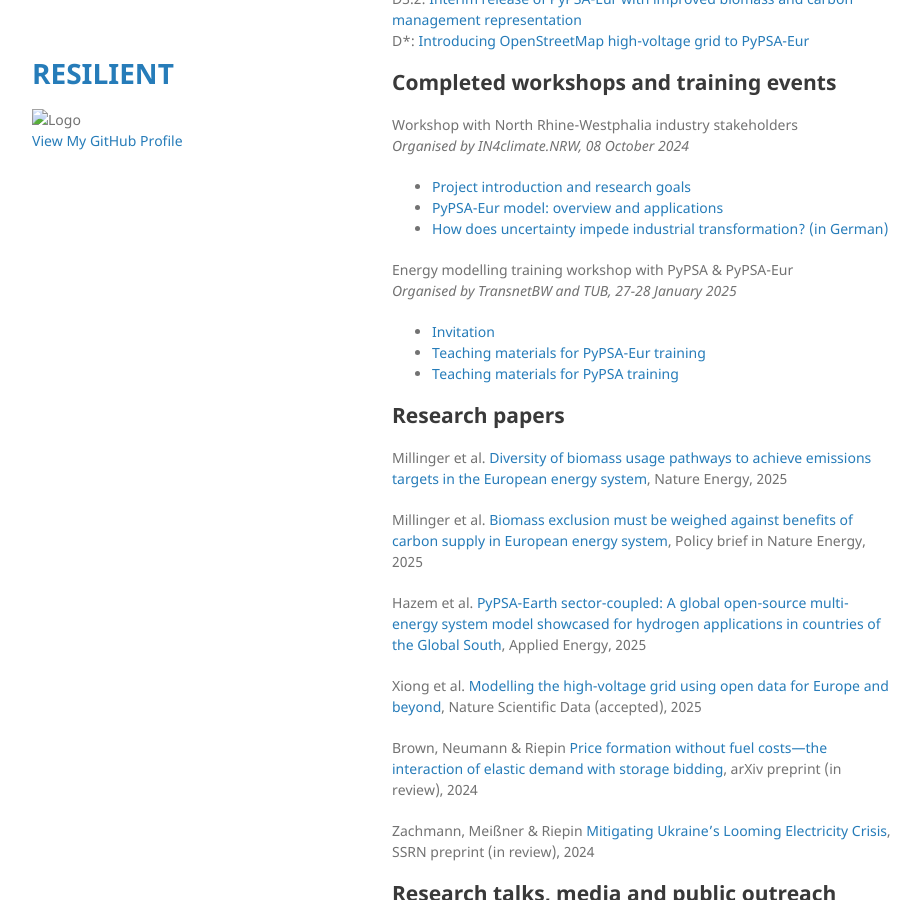
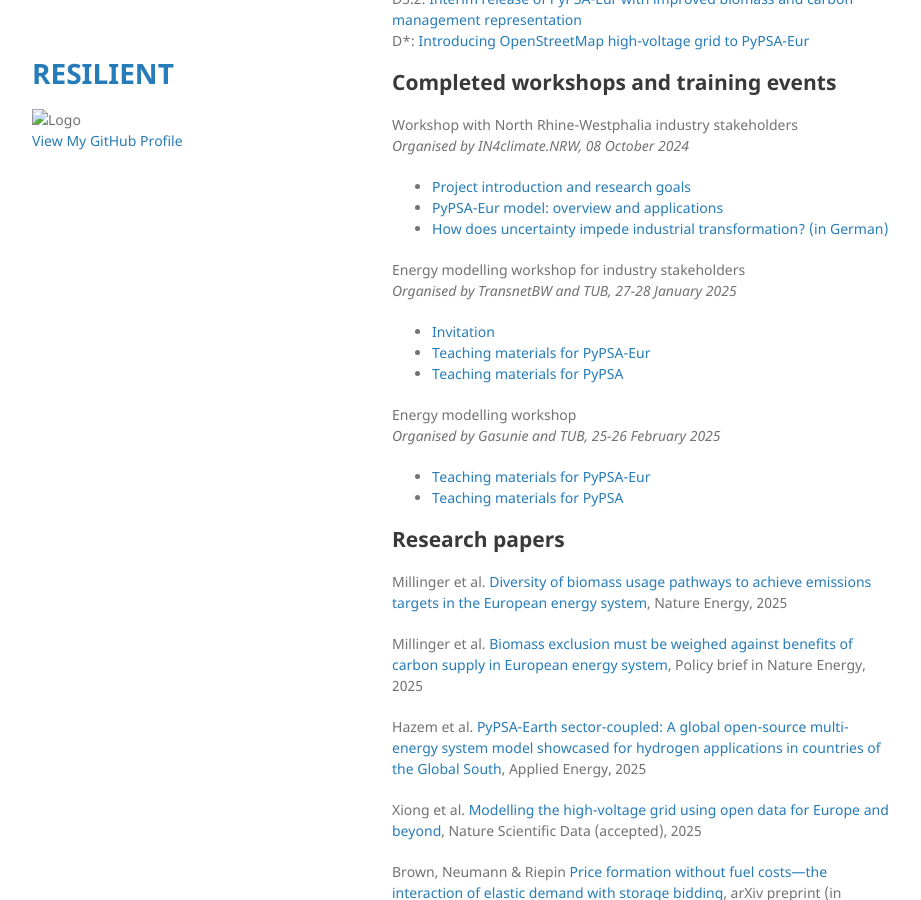
Before and after one commit to resilient-project/resilient-project.github.io, a Jekyll site: the page built from index.md, in a window 1280 px wide and 900 px high, scrolled down 1238 px. Shown: the whole window, without its empty margins (178-1099 px from the left). Built offline with Jekyll 4.4.1, drawn with Linux system fonts in a browser that asks for light colours; our own code applies the rules of GitHub Pages for plain Markdown files.

Commit message:
add gasunie workshop

```diff
--- a/index.md
+++ b/index.md
@@ -41,11 +41,17 @@ Workshop with North Rhine-Westphalia industry stakeholders\
 - [How does uncertainty impede industrial transformation? (in German)](https://resilient-project.github.io/static/uploads/stakeholderworkshop_FraunhoferISI.pdf)
 
 
-Energy modelling training workshop with PyPSA & PyPSA-Eur\
+Energy modelling workshop for industry stakeholders\
 *Organised by TransnetBW and TUB, 27-28 January 2025*
 - [Invitation](https://www.linkedin.com/feed/update/urn:li:activity:7274361929098317824/)
-- [Teaching materials for PyPSA-Eur training](https://docs.google.com/presentation/d/1jqMp5ZYhTRi6gNDoa1UgDzGFLU5ifxeLgfW0R8FBTB4)
-- [Teaching materials for PyPSA training](https://irieo.github.io/workshop-pypsa-transnetbw/intro.html)
+- [Teaching materials for PyPSA-Eur](https://docs.google.com/presentation/d/1jqMp5ZYhTRi6gNDoa1UgDzGFLU5ifxeLgfW0R8FBTB4)
+- [Teaching materials for PyPSA](https://irieo.github.io/workshop-pypsa-transnetbw/intro.html)
+
+Energy modelling workshop\
+*Organised by Gasunie and TUB, 25-26 February 2025*
+- [Teaching materials for PyPSA-Eur](https://docs.google.com/presentation/d/12FQCupOkddtNy6psd9M01N4_hmblauad0gaH1bLJB3o/edit#slide=id.g1ec455a5967_0_0)
+- [Teaching materials for PyPSA](https://fneum.github.io/gasunie-workshop/intro.html)
+
 
 ## Research papers
 
```
